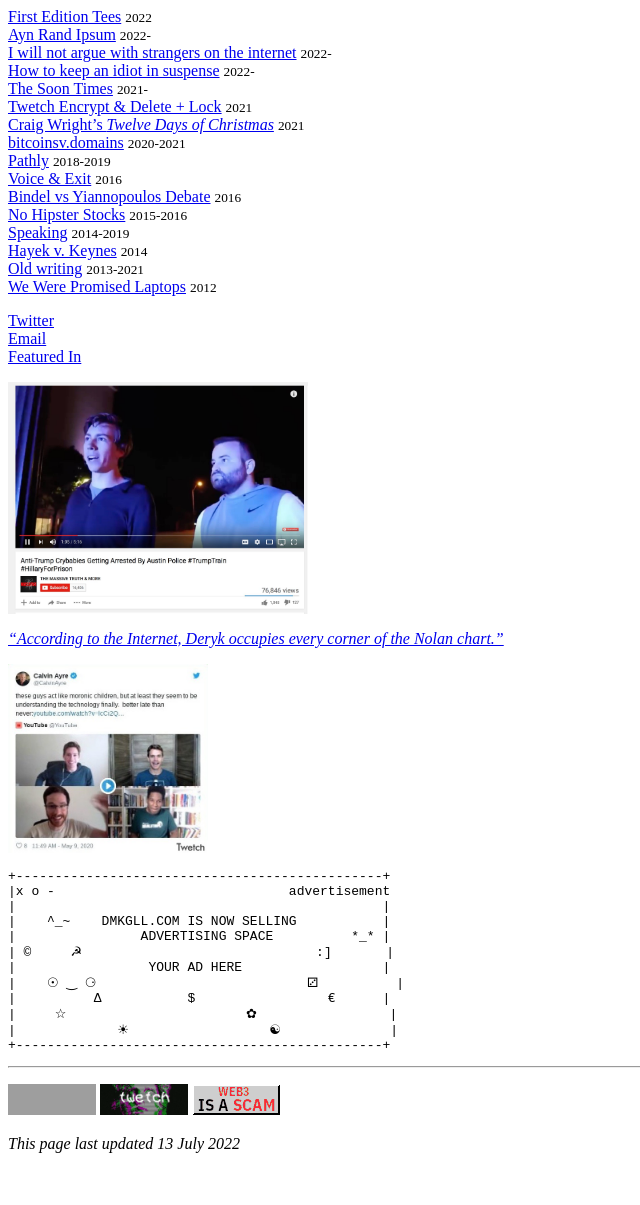
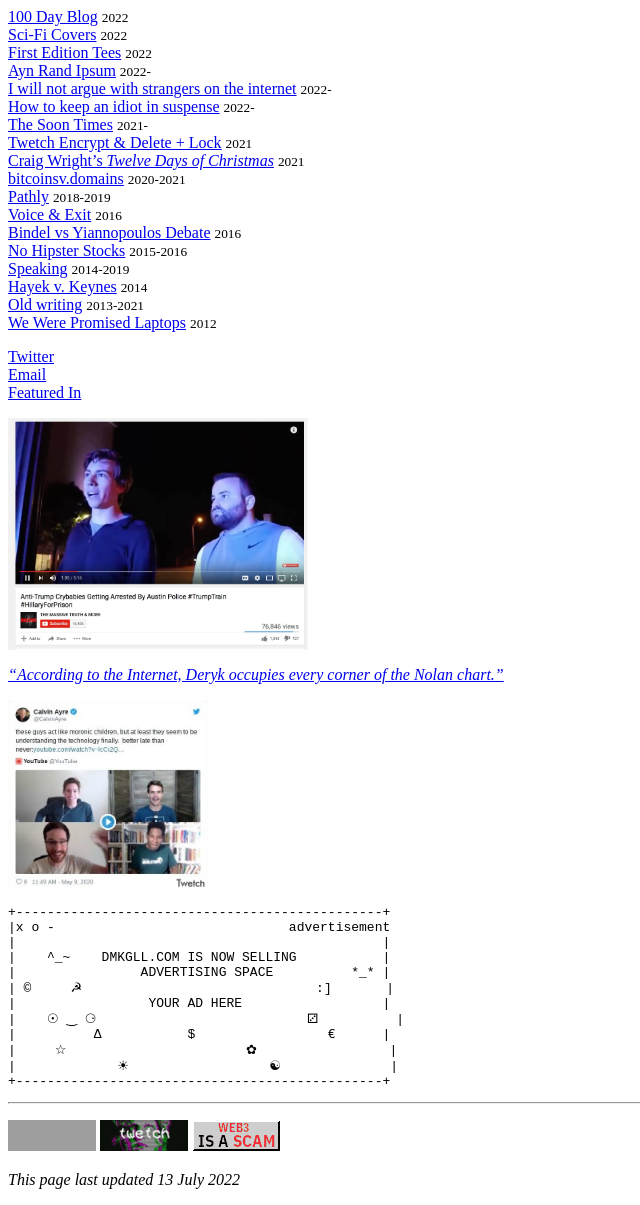
Before and after one commit to dmkgll/dmkgll, a Jekyll site: the page built from index.md, in a window 1280 px wide. Shown: the whole page, without its empty margins (0-640 px from the left). Built offline with Jekyll 4.4.1, drawn with Linux system fonts in a browser that asks for light colours; before the commit the page ends 1169 px from its top, so only the background shows below that; grey boxes are pictures that could not be loaded.

Commit message:
Update index.md

```diff
--- a/index.md
+++ b/index.md
@@ -7,7 +7,8 @@
     padding: 0;
 }</style>
 
-
+- [100 Day Blog](/fet) <small>2022</small>
+- [Sci-Fi Covers](/fet) <small>2022</small>
 - [First Edition Tees](/fet) <small>2022</small>
 - [Ayn Rand Ipsum](/ayn-rand-ipsum) <small>2022-</small>
 - [I will not argue with strangers on the internet](/strangers) <small>2022-</small>
```
